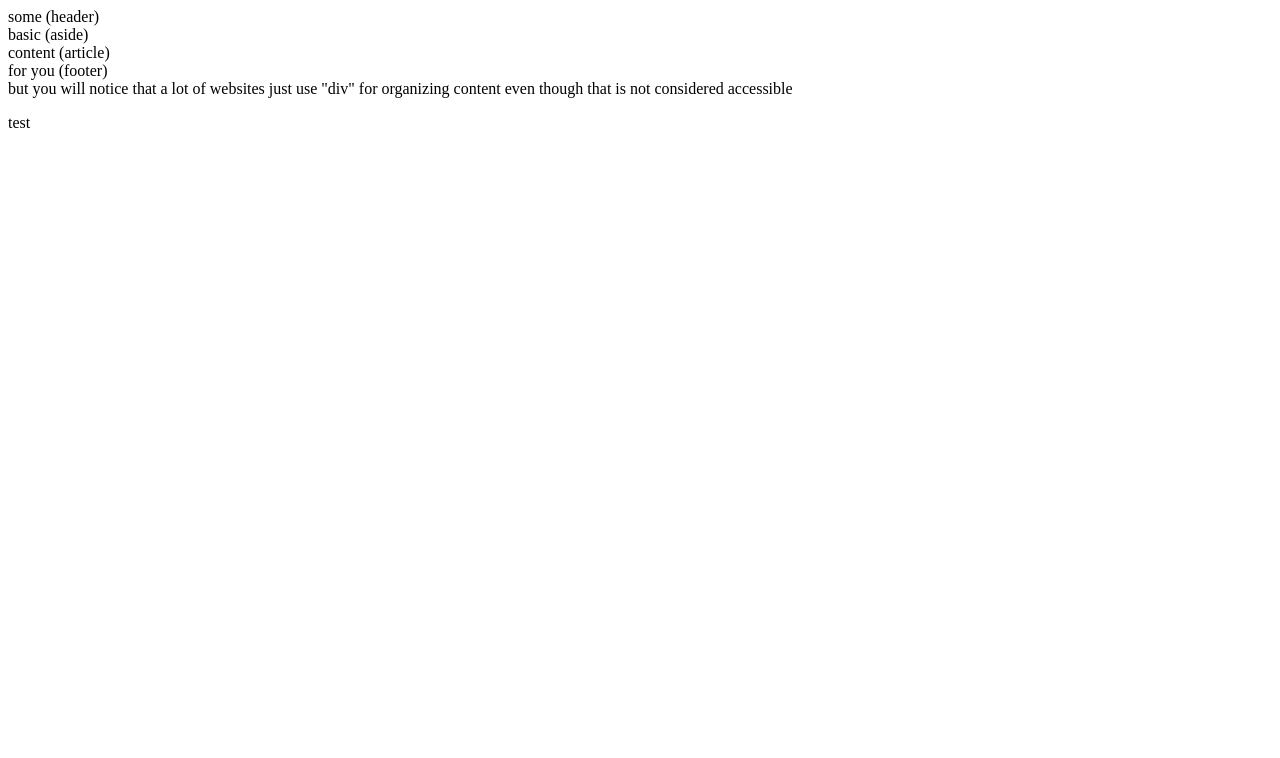
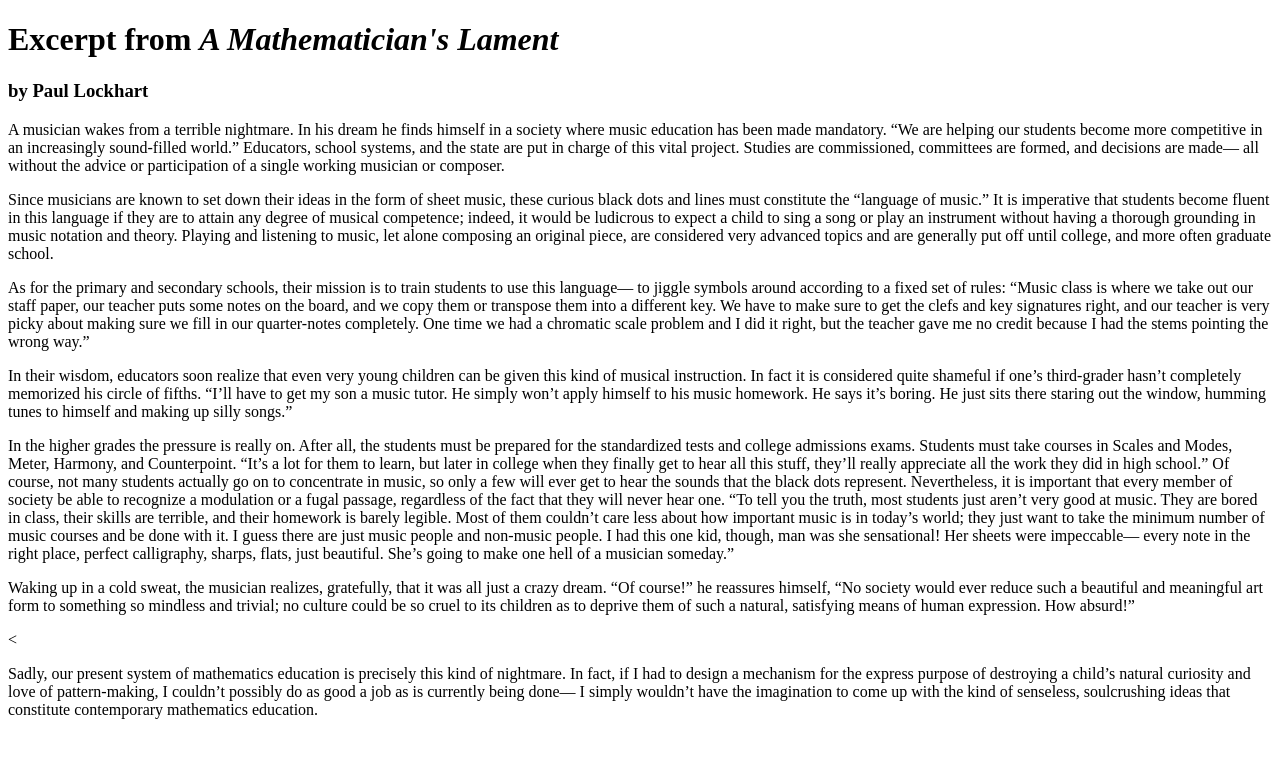
Before and after one commit to zande4/COMM636, a plain HTML site: page index.html in a window 1280 px wide. Drawn offline with Linux system fonts and the light colour scheme.

Commit message:
Update index.html

```diff
--- a/index.html
+++ b/index.html
@@ -8,12 +8,88 @@
     <meta name="viewport" content="width=device-width, initial-scale=1.0">
     <title>HTML TEXT Part 1</title>
 </head>
+
 <body>
-  <header>some (header)</header>
-  <aside>basic (aside)</aside>
-  <article>content (article)</article>
-  <footer>for you (footer)</footer>
-  <div>but you will notice that a lot of websites just use "div" for organizing content even though that is not considered accessible</div>
-  <p>test</p>
+
+  <h1>
+    Excerpt from <i>A Mathematician's Lament</i>
+  </h1>
+
+  <h3>
+    by Paul Lockhart
+  </h3>
+
+  <article>
+    <p>A musician wakes from a terrible nightmare. In his dream he finds himself in a society where
+      music education has been made mandatory. “We are helping our students become more
+      competitive in an increasingly sound-filled world.” Educators, school systems, and the state are
+      put in charge of this vital project. Studies are commissioned, committees are formed, and
+      decisions are made— all without the advice or participation of a single working musician or
+      composer.
+    </p>
+
+    <p>
+      Since musicians are known to set down their ideas in the form of sheet music, these curious
+      black dots and lines must constitute the “language of music.” It is imperative that students
+      become fluent in this language if they are to attain any degree of musical competence; indeed, it
+      would be ludicrous to expect a child to sing a song or play an instrument without having a
+      thorough grounding in music notation and theory. Playing and listening to music, let alone
+      composing an original piece, are considered very advanced topics and are generally put off until
+      college, and more often graduate school.
+    </p>
+
+    <p>
+      As for the primary and secondary schools, their mission is to train students to use this
+      language— to jiggle symbols around according to a fixed set of rules: “Music class is where we
+      take out our staff paper, our teacher puts some notes on the board, and we copy them or
+      transpose them into a different key. We have to make sure to get the clefs and key signatures
+      right, and our teacher is very picky about making sure we fill in our quarter-notes completely.
+      One time we had a chromatic scale problem and I did it right, but the teacher gave me no credit
+      because I had the stems pointing the wrong way.”
+    </p>
+
+    <p>
+      In their wisdom, educators soon realize that even very young children can be given this kind
+      of musical instruction. In fact it is considered quite shameful if one’s third-grader hasn’t
+      completely memorized his circle of fifths. “I’ll have to get my son a music tutor. He simply
+      won’t apply himself to his music homework. He says it’s boring. He just sits there staring out
+      the window, humming tunes to himself and making up silly songs.”
+    </p>
+
+    <p>
+      In the higher grades the pressure is really on. After all, the students must be prepared for the
+      standardized tests and college admissions exams. Students must take courses in Scales and
+      Modes, Meter, Harmony, and Counterpoint. “It’s a lot for them to learn, but later in college
+      when they finally get to hear all this stuff, they’ll really appreciate all the work they did in high
+      school.” Of course, not many students actually go on to concentrate in music, so only a few will
+      ever get to hear the sounds that the black dots represent. Nevertheless, it is important that every
+      member of society be able to recognize a modulation or a fugal passage, regardless of the fact
+      that they will never hear one. “To tell you the truth, most students just aren’t very good at music.
+      They are bored in class, their skills are terrible, and their homework is barely legible. Most of
+      them couldn’t care less about how important music is in today’s world; they just want to take the
+      minimum number of music courses and be done with it. I guess there are just music people and
+      non-music people. I had this one kid, though, man was she sensational! Her sheets were
+      impeccable— every note in the right place, perfect calligraphy, sharps, flats, just beautiful.
+      She’s going to make one hell of a musician someday.”
+    </p>
+
+    <p>
+      Waking up in a cold sweat, the musician realizes, gratefully, that it was all just a crazy
+      dream. “Of course!” he reassures himself, “No society would ever reduce such a beautiful and
+      meaningful art form to something so mindless and trivial; no culture could be so cruel to its
+      children as to deprive them of such a natural, satisfying means of human expression. How
+      absurd!”
+    </p>
+
+    <
+
+    <p>
+      Sadly, our present system of mathematics education is precisely this kind of nightmare. In
+      fact, if I had to design a mechanism for the express purpose of destroying a child’s natural
+      curiosity and love of pattern-making, I couldn’t possibly do as good a job as is currently being
+      done— I simply wouldn’t have the imagination to come up with the kind of senseless, soulcrushing ideas
+      that constitute contemporary mathematics education.
+    </p>
+  </article>
 </body>
 </html>
```
